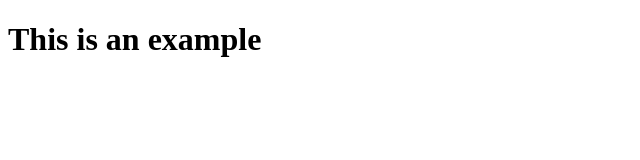
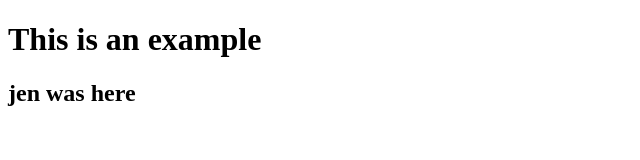
Before and after one commit to bstanton773/kekambas-106_example_repo, a plain HTML site: page index.html in a window 1280 px wide. Shown: the whole page, without its empty margins (0-640 px from the left). Drawn offline with Linux system fonts and the light colour scheme.

Commit message:
jen was here

```diff
--- a/index.html
+++ b/index.html
@@ -8,5 +8,6 @@
 </head>
 <body>
     <h1>This is an example</h1>
+    <h2>jen was here</h2>
 </body>
 </html>
```
